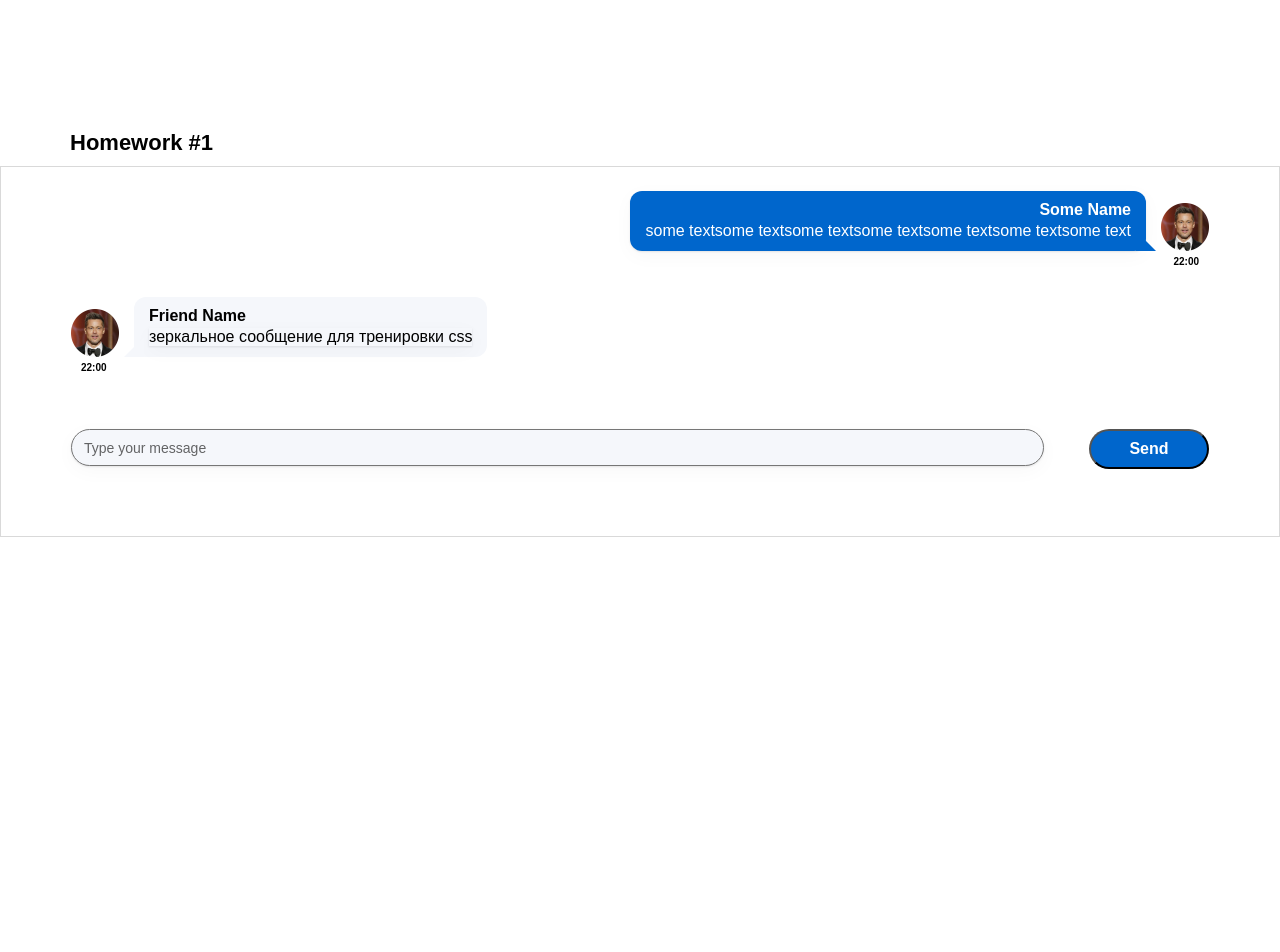
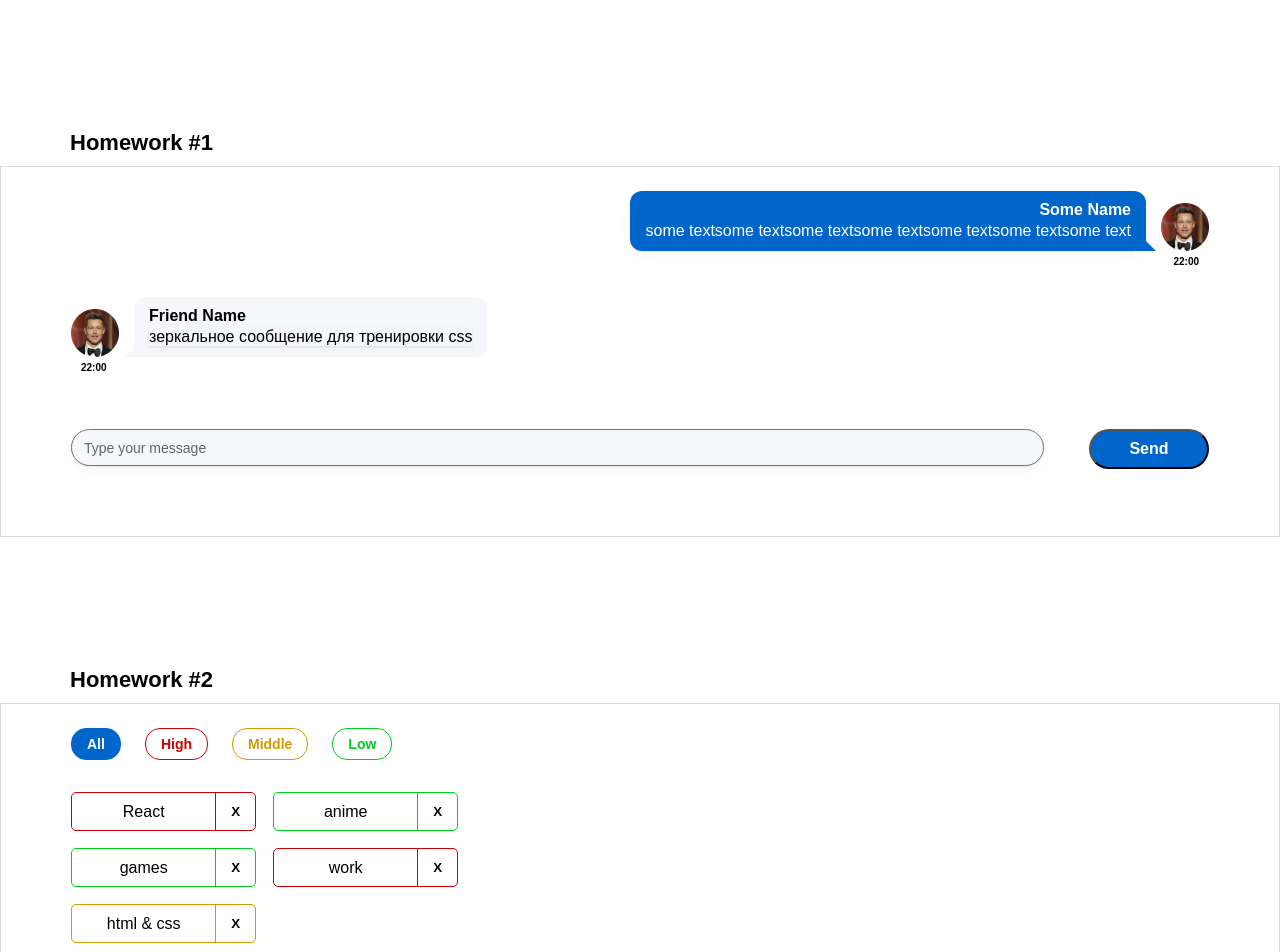
Before and after one commit to 1rko/sprint2_hw, a React (Create React App) app: page /#/pre-junior in a window 1280 px wide. Before the commit this address led to /. Shown: the top 952 px of the page. Before the commit the page ends 800 px from the top, so only its background shows below. Built offline with nearby package versions, Linux system fonts and the light colour scheme.

Commit message:
Sprint2-HW2

```diff
--- a/package.json
+++ b/package.json
@@ -1,6 +1,6 @@
 {
   "name": "hws2",
-  "homepage": "http://1rko.github.io/hws2",
+  "homepage": "https://1rko.github.io/sprint2_hw/",
   "version": "0.1.0",
   "private": true,
   "dependencies": {
--- a/src/s1-main/App.tsx
+++ b/src/s1-main/App.tsx
@@ -1,13 +1,14 @@
 import React from 'react'
 import s from './App.module.css'
 import HW1 from '../s2-homeworks/hw01/HW1'
+import HW2 from "../s2-homeworks/hw02/HW2";
 
 function App() {
     return (
         <div className={s.App}>
             <HW1/>
             {/*раскомментировать по ходу выполнения*/}
-            {/*<HW2/>*/}
+            <HW2/>
             {/*<HW3/>*/}
             {/*<HW4/>*/}
 
--- a/src/s2-homeworks/hw02/HW2.tsx
+++ b/src/s2-homeworks/hw02/HW2.tsx
@@ -17,16 +17,16 @@
 * */
 
 // types
-export type AffairPriorityType = any // need to fix any
+export type AffairPriorityType = 'high' | 'middle' | 'low' // need to fix any
 export type AffairType = {
-    _id: any // need to fix any
-    name: any // need to fix any
+    _id: number // need to fix any
+    name: string // need to fix any
     priority: AffairPriorityType
 }
 export type FilterType = 'all' | AffairPriorityType
 
 // constants
-const defaultAffairs: any = [ // need to fix any
+const defaultAffairs: AffairType[] = [ // need to fix any
     {_id: 1, name: 'React', priority: 'high'}, // студенты могут изменить содержимое name и количество элементов в массиве, ...priority не менять!
     {_id: 2, name: 'anime', priority: 'low'},
     {_id: 3, name: 'games', priority: 'low'},
@@ -35,22 +35,23 @@
 ]
 
 // pure helper functions
-export const filterAffairs = (affairs: any, filter: any): any => { // need to fix any
-
-
+export const filterAffairs = (affairs: AffairType[], filter: FilterType): AffairType[] => { // need to fix any
+    if (filter === 'all') return affairs
+    affairs = affairs.filter(affair => affair.priority === filter)
     return affairs // need to fix
 }
-export const deleteAffair = (affairs: any, _id: any): any => { // need to fix any
-
+export const deleteAffair = (affairs: AffairType[], _id: number): AffairType[] => { // need to fix any
+    affairs = [...affairs.filter(affair => affair._id !== _id)]
     return affairs // need to fix
 }
 
 function HW2() {
-    const [affairs, setAffairs] = useState<any>(defaultAffairs) // need to fix any
+    const [affairs, setAffairs] = useState<AffairType[]>(defaultAffairs) // need to fix any
     const [filter, setFilter] = useState<FilterType>('all')
 
     const filteredAffairs = filterAffairs(affairs, filter)
-    const deleteAffairCallback = (_id: any) => { // need to fix any
+    const deleteAffairCallback = (_id: number) => { // need to fix any
+        setAffairs(deleteAffair(affairs, _id))
         // need to fix
     }
 
--- a/src/s2-homeworks/hw02/affairs/Affairs.tsx
+++ b/src/s2-homeworks/hw02/affairs/Affairs.tsx
@@ -4,23 +4,27 @@
 import s from './Affairs.module.css'
 
 type AffairsPropsType = {
-    data: any // need to fix any
+    data: AffairType[] // need to fix any
     setFilter: any
-    deleteAffairCallback: any
+    deleteAffairCallback: (_id: number) => void
     filter: FilterType
 }
 
 function Affairs(props: AffairsPropsType) {
     const setAll = () => {
+        props.setFilter('all')
         // need to fix
     }
     const setHigh = () => {
+        props.setFilter('high')
         // need to fix
     }
     const setMiddle = () => {
+        props.setFilter('middle')
         // need to fix
     }
     const setLow = () => {
+        props.setFilter('low')
         // need to fix
     }
 
--- a/src/s2-homeworks/hw02/affairs/affair/Affair.tsx
+++ b/src/s2-homeworks/hw02/affairs/affair/Affair.tsx
@@ -2,15 +2,17 @@
 import { AffairType } from '../../HW2'
 import s from './Affair.module.css'
 import s2 from '../Affairs.module.css'
+import affairs from "../Affairs";
 
 type AffairPropsType = {
     // key не нужно типизировать
     affair: AffairType
-    deleteAffairCallback: any // need to fix any
+    deleteAffairCallback: (_id: number) => void // need to fix any
 }
 
 function Affair(props: AffairPropsType) {
     const deleteCallback = () => {
+        props.deleteAffairCallback(props.affair._id)
         // need to fix
     }
 
@@ -25,7 +27,7 @@
         >
             <div id={'hw2-name-' + props.affair._id} className={nameClass}>
                 {/*создаёт студент*/}
-
+                {props.affair.name}
                 {/**/}
             </div>
             <div id={'hw2-priority-' + props.affair._id} hidden>
@@ -35,6 +37,7 @@
             <button
                 id={'hw2-button-delete-' + props.affair._id}
                 className={buttonClass}
+                onClick={deleteCallback}
                 // need to fix
 
             >
```
